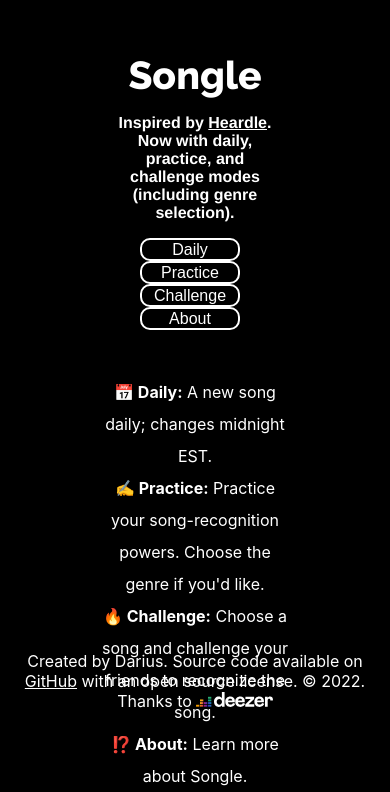
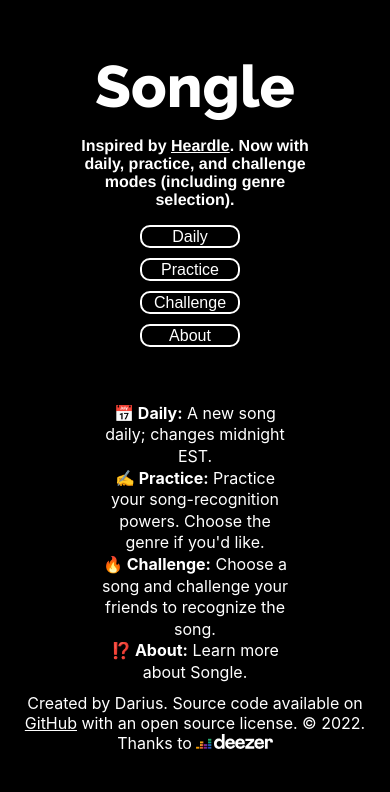
Before and after one commit to infinityideas/songle, a React (Create React App) app: page / in a window 390 px wide. Shown: the part 117-909 px from the top of the page. After the commit the page ends 870 px from the top, so only its background shows below. Built offline with nearby package versions, Linux system fonts and the light colour scheme.

Commit message:
Started to make mobile friendly

```diff
--- a/src/App.tsx
+++ b/src/App.tsx
@@ -12,6 +12,7 @@
 
   return (
     <div className="App">
+      <div id="content-wrap">
         <HeaderText text="Songle" doAnimation={true} subText={subText} isGame={false} />
         <div id="buttonHolder">
           <NavButton route="/daily" innerText="Daily" />
@@ -25,6 +26,7 @@
           <strong>🔥 Challenge:</strong> Choose a song and challenge your friends to recognize the song.<br />
           <strong>⁉️ About:</strong> Learn more about Songle.</p>
         </div>
+      </div>
       <Footer />
     </div>
   )
--- a/src/components/Footer.tsx
+++ b/src/components/Footer.tsx
@@ -2,9 +2,11 @@
 import deezerlogo from '../assets/images/deezerlogo.svg';
 
 function Footer() {
+    const insideText = <p>Created by Darius. Source code available on <a href="https://github.com/infinityideas/randomsongle/">GitHub</a> with an open source license. <span dangerouslySetInnerHTML={{"__html": "&copy;"}} /> 2022. Thanks to <img src={deezerlogo} height="15px" /></p>;
+
     return (
         <div id="songlefooter">
-            <p>Created by Darius. Source code available on <a href="https://github.com/infinityideas/randomsongle/">GitHub</a> with an open source license. <span dangerouslySetInnerHTML={{"__html": "&copy;"}} /> 2022. Thanks to <img src={deezerlogo} height="15px" /></p>
+            {insideText}
         </div>
     )
 }
--- a/src/styles/App.css
+++ b/src/styles/App.css
@@ -19,3 +19,18 @@
   color: white;
   line-height: 2;
 }
+
+#content-wrap {
+  padding-bottom: 2.5rem;
+}
+
+@media (max-width: 900px) {
+  #key {
+    width: 50vw;
+    margin: auto;
+    text-align: center;
+    padding-top: 30px;
+    color: white;
+    line-height: 1.35;
+  }
+}
--- a/src/styles/Footer.css
+++ b/src/styles/Footer.css
@@ -1,7 +1,9 @@
 #songlefooter {
   position: absolute;
-  bottom: 0px;
+  bottom: 0;
   width: 100%;
+  height: 2.5rem;
   text-align: center;
   color: white;
+  margin-bottom: 10px;
 }
--- a/src/styles/HeaderText.css
+++ b/src/styles/HeaderText.css
@@ -49,3 +49,19 @@
 a {
   color: white;
 }
+
+@media (max-width: 900px) {
+  #CenterText {
+    width: 60vw;
+    margin: auto;
+    padding-top: 20vh;
+    text-align: center;
+    color: white;
+    font-family: "Raleway";
+    font-weight: 800;
+  }
+
+  #CenterText h1 {
+    font-size: 15vw;
+  }
+}
--- a/src/styles/NavButton.css
+++ b/src/styles/NavButton.css
@@ -17,3 +17,16 @@
   color: white;
   font-size: 1.2em;
 }
+
+@media (max-width: 900px) {
+  .NavButton {
+    border-radius: 10px;
+    width: 100px;
+    height: 23px;
+    background-color: black;
+    border: 2px solid white;
+    margin-right: 10px;
+    margin-bottom: 10px;
+    cursor: pointer;
+  }
+}
```
Lines whose indentation alone changed are shown as unchanged.
